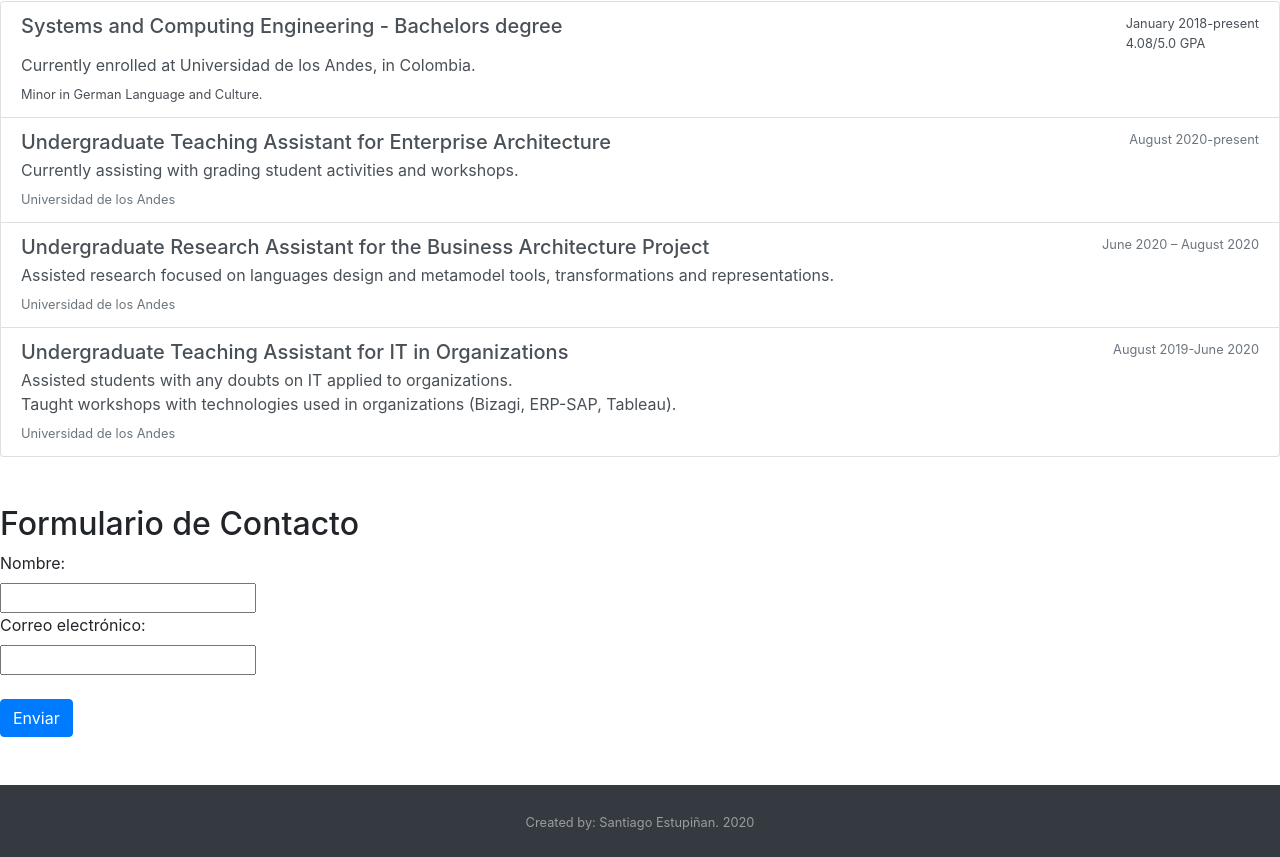
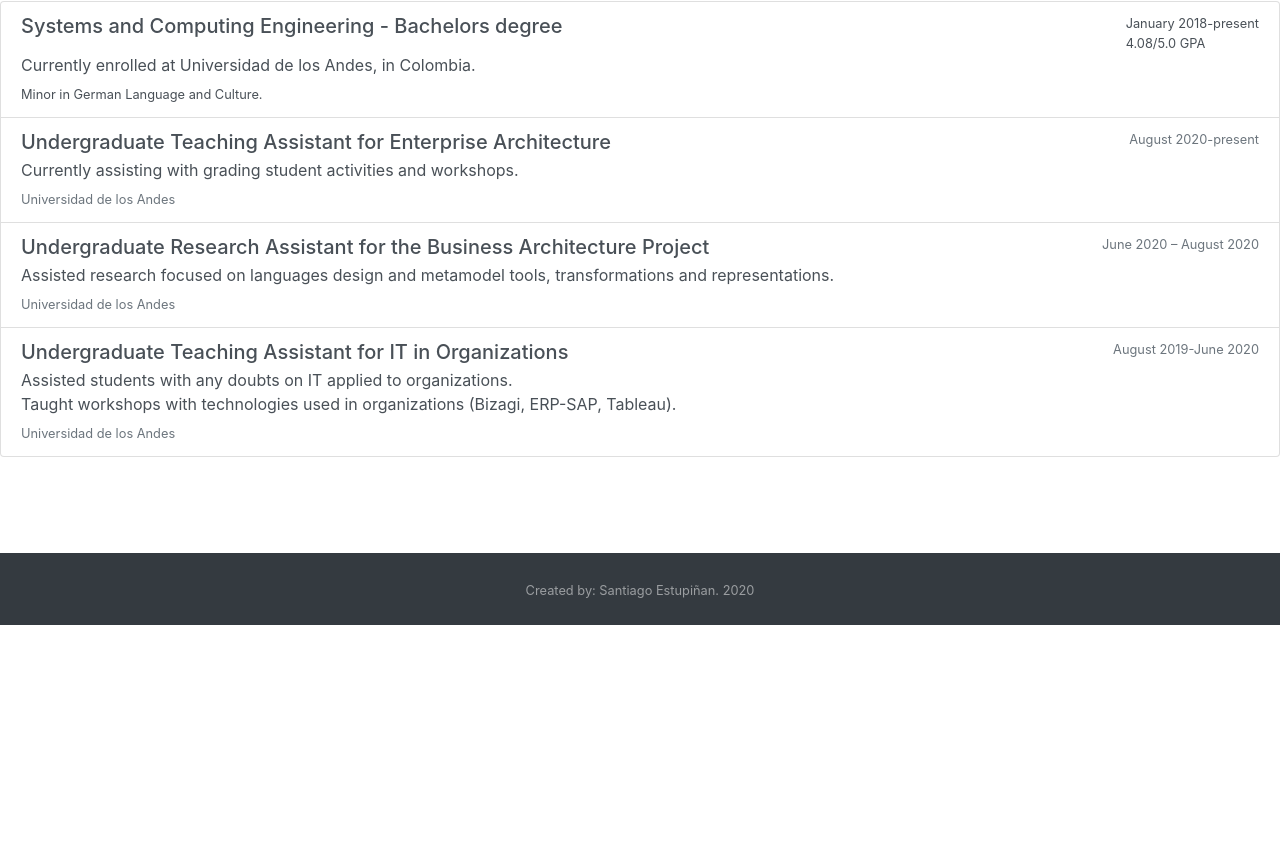
Before and after one commit to sestupinan/sestupinan.github.io, a plain HTML site: page index.html in a window 1280 px wide. Shown: the part 2070-2927 px from the top of the page. After the commit the page ends 2695 px from the top, so only its background shows below. Drawn offline with nearby package versions, Linux system fonts and the light colour scheme.

Commit message:
se quito formulario de contacto

```diff
--- a/index.html
+++ b/index.html
@@ -230,14 +230,7 @@
     <br>
     <section>
 
-    <h2 id="about">Formulario de Contacto</h2>
-    <form >
-      <label for="fname">Nombre:</label><br>
-      <input type="text" id="fname" name="fname" ><br>
-      <label for="lname">Correo electrónico:</label><br>
-      <input type="text" id="lname" name="lname" ><br><br>
-      <input class="btn btn-primary" type="submit" value="Enviar">
-    </form>
+
 
   </section>
 
```
